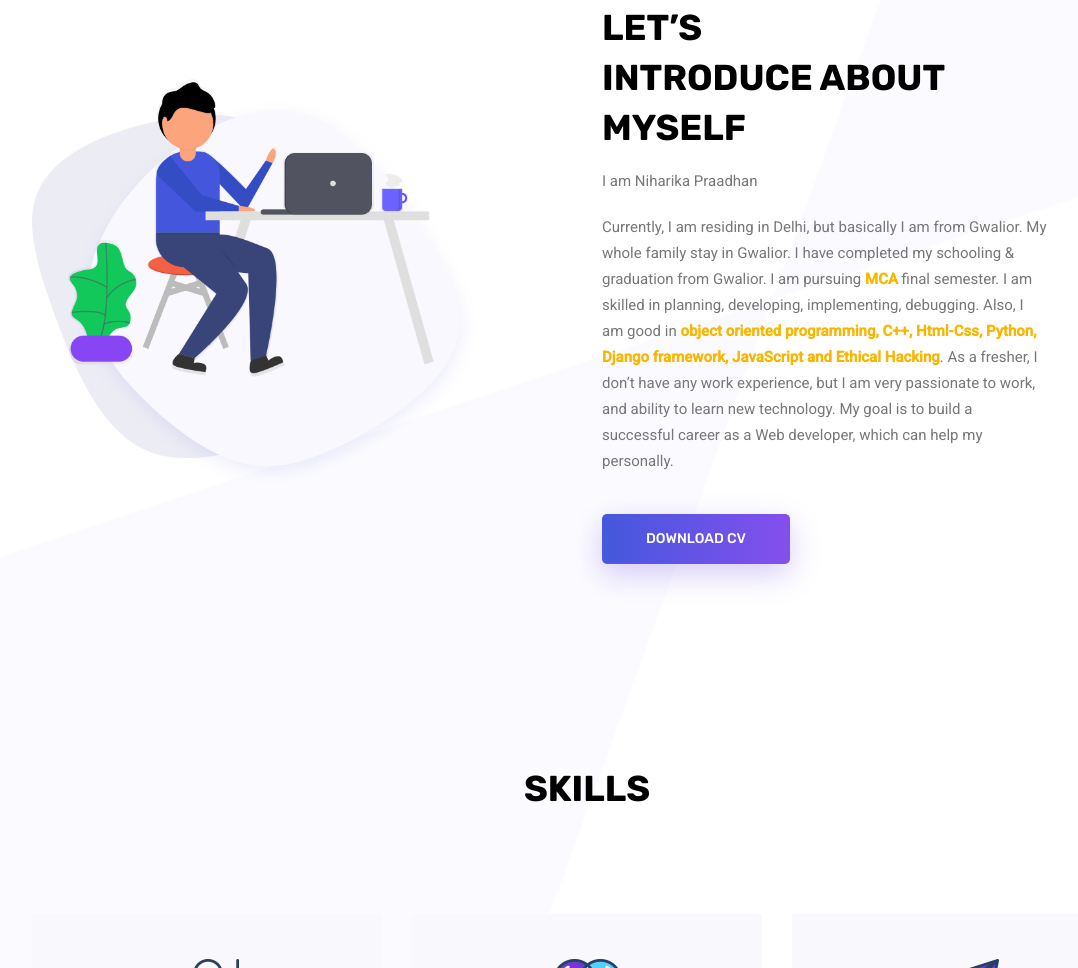
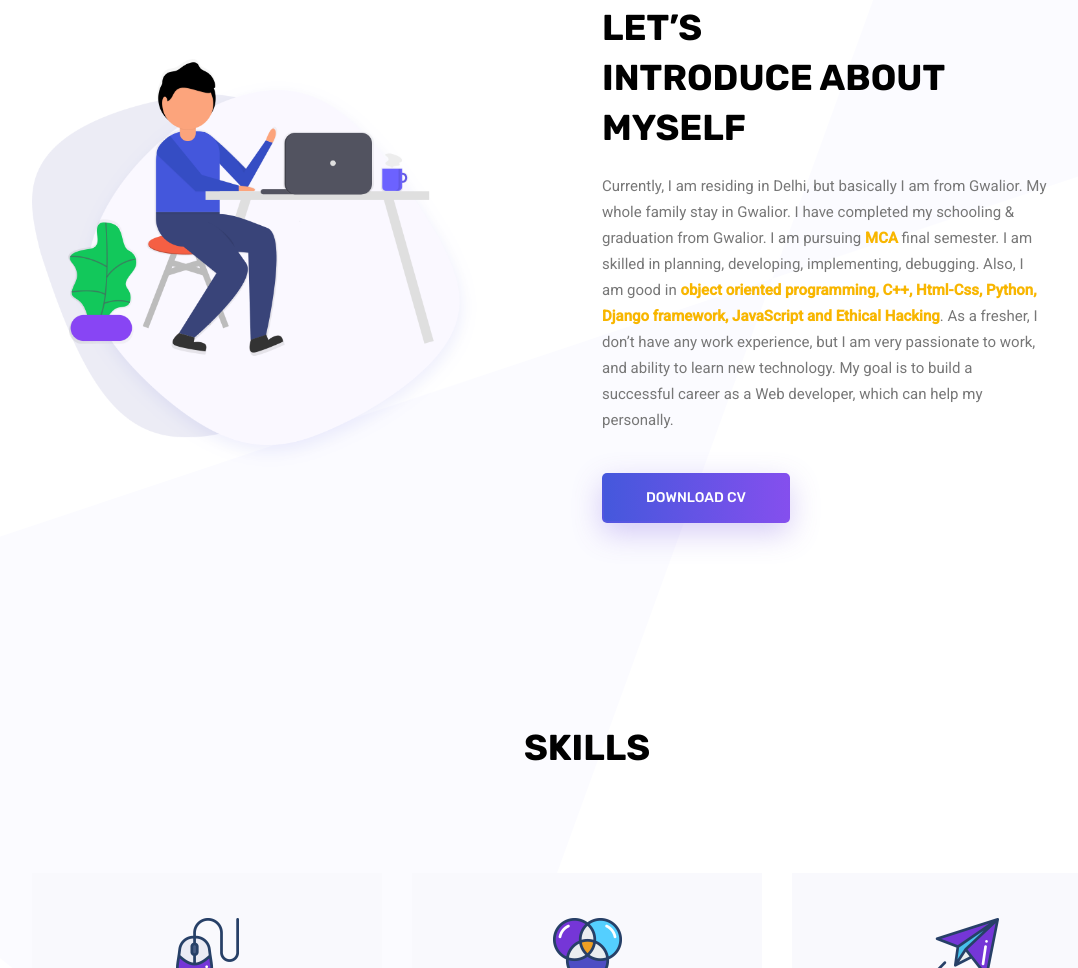
Before and after one commit to niharikapradhan/myportfolio.github.io, a plain HTML site: page index.html in a window 1280 px wide. Shown: the part 756-1724 px from the top of the page, without its empty margins (53-1131 px from the left). Drawn offline with Linux system fonts and the light colour scheme; some packages are replaced by stand-ins of ours.

Commit message:
Update index.html

```diff
--- a/index.html
+++ b/index.html
@@ -93,7 +93,7 @@
 							Introduce about <br>
 							myself</h2>
 						<p>
-							I am Niharika Praadhan
+
 						</p>
 						<p>
 							Currently, I am residing in Delhi, but basically I am from Gwalior. My whole family stay in Gwalior. I have completed my schooling & graduation from Gwalior. I am pursuing <b>MCA </b> final semester.
```
